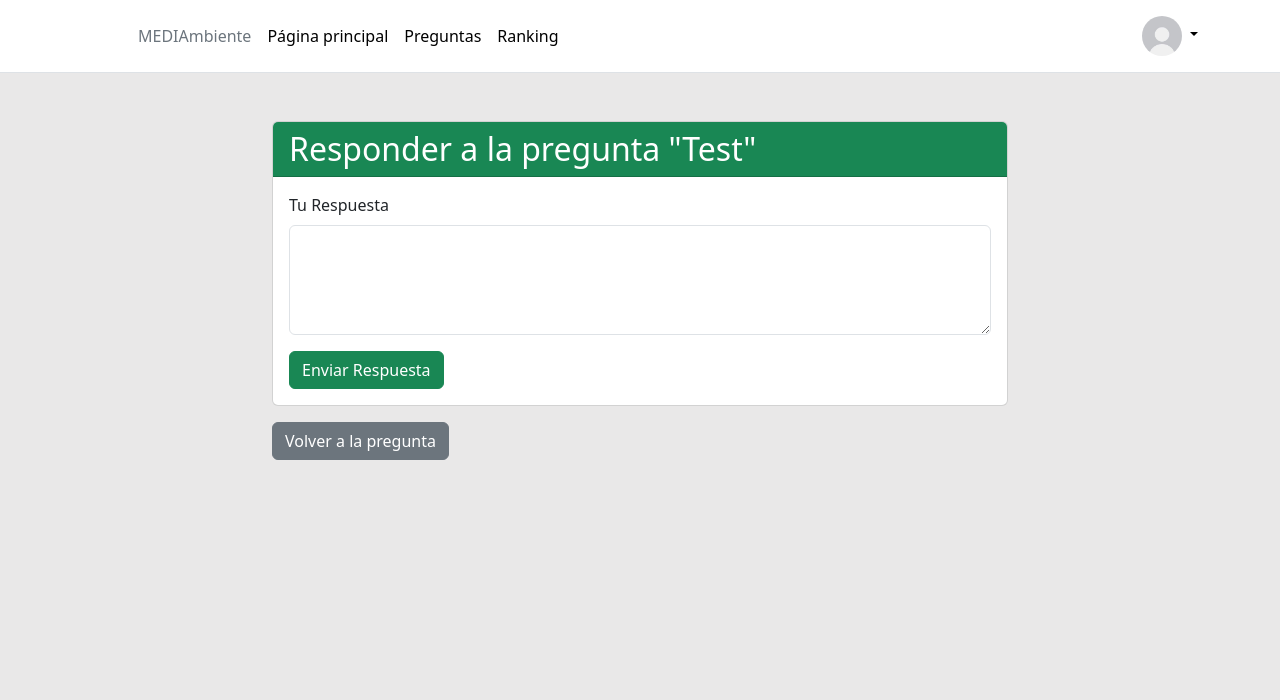
After one commit to DoctorPatita/IWG-GRUPO3, a Django app: page /pregunta/1/responder/ in a window 1280 px wide. The commit adds this page. Shown: the top 700 px of the page. Run offline with Django 4.2, Linux system fonts and the light colour scheme; data comes from the database, SQL or seed files in the repository; both versions use the stored data as it was after the commit.

Commit message:
Ahora se pueden responder las preguntas y ver las respuestas desde la direccion base + /lista_preguntas

```diff
--- a/src/mysite/urls.py
+++ b/src/mysite/urls.py
@@ -37,6 +37,7 @@ from preguntas.views import (
     lista_preguntas,
     detalle_pregunta,
     hacer_pregunta,
+    responder_pregunta,
 
 )
 
@@ -66,12 +67,16 @@ urlpatterns = [
     path('reset/done/', auth_views.PasswordResetCompleteView.as_view(template_name='registration/password_reset_complete.html'),
      name='password_reset_complete'),
 
-    # Lista de preguntas, Respuestas,
+    # Preguntas y Respuestas
     path('lista_preguntas/', lista_preguntas, name='lista_preguntas'),
     path('pregunta/<int:pregunta_id>/', detalle_pregunta, name='detalle_pregunta'),
     path('hacer_pregunta/', hacer_pregunta, name='hacer_pregunta'),
+    path('pregunta/<int:pregunta_id>/responder/', responder_pregunta, name='responder_pregunta'),
+
 
 ]
+
+
 #Para guardar archivos en testeo
 if settings.DEBUG:
     urlpatterns += static(settings.STATIC_URL, document_root=settings.STATIC_ROOT)
--- a/src/preguntas/forms.py
+++ b/src/preguntas/forms.py
@@ -1,7 +1,14 @@
 from django import forms
-from .models import Pregunta
+from .models import Pregunta, Respuesta
 
 class PreguntaForm(forms.ModelForm):
     class Meta:
         model = Pregunta
         fields = ['titulo', 'contenido']
+
+class RespuestaForm(forms.ModelForm):
+    contenido = forms.CharField(widget=forms.Textarea(attrs={'rows': 4, 'cols': 50}))
+
+    class Meta:
+        model = Respuesta
+        fields = ['contenido']
--- /dev/null
+++ b/src/preguntas/templates/preguntas/responder_pregunta.html
@@ -0,0 +1,28 @@
+{% extends 'base.html' %}
+
+{% block content %}
+<div class="container mt-5">
+    <div class="row justify-content-center">
+        <div class="col-md-8">
+            <div class="card">
+                <div class="card-header bg-success text-white">
+                    <h2 class="mb-0">Responder a la pregunta "{{ pregunta.titulo }}"</h2>
+                </div>
+                <div class="card-body">
+                    <form method="post">
+                        {% csrf_token %}
+                        <div class="mb-3">
+                            <label for="contenido" class="form-label">Tu Respuesta</label>
+                            <textarea id="contenido" name="contenido" class="form-control" rows="4"></textarea>
+                        </div>
+                        <button type="submit" class="btn btn-success">Enviar Respuesta</button>
+                    </form>
+                </div>
+            </div>
+            <div class="mt-3">
+                <a href="{% url 'detalle_pregunta' pregunta_id=pregunta.id %}" class="btn btn-secondary">Volver a la pregunta</a>
+            </div>
+        </div>
+    </div>
+</div>
+{% endblock content %}
--- a/src/preguntas/views.py
+++ b/src/preguntas/views.py
@@ -1,6 +1,6 @@
 from django.shortcuts import render, redirect
 from preguntas.models import Pregunta, Respuesta
-from .forms import PreguntaForm
+from .forms import PreguntaForm, RespuestaForm
 
 
 def lista_preguntas(request):
@@ -9,6 +9,22 @@ def lista_preguntas(request):
 
 def detalle_pregunta(request, pregunta_id):
     pregunta = Pregunta.objects.get(pk=pregunta_id)
+
+# Verifica si se ha enviado un formulario de respuesta
+    if request.method == 'POST':
+        respuesta_form = RespuestaForm(request.POST)
+        if respuesta_form.is_valid():
+            # Procesa y guarda la respuesta aquí
+            # Se asigna la pregunta y el autor a la respuesta
+            nueva_respuesta = respuesta_form.save(commit=False)
+            nueva_respuesta.pregunta = pregunta
+            nueva_respuesta.autor = request.user  # O el usuario actual
+            nueva_respuesta.save()
+            # Redirige o realiza cualquier acción deseada después de responder
+
+    else:
+        respuesta_form = RespuestaForm()  # Crea un formulario vacío para respuestas
+
     return render(request, 'preguntas/detalle_pregunta.html', {'pregunta': pregunta})
 
 def hacer_pregunta(request):
@@ -23,3 +39,20 @@ def hacer_pregunta(request):
         form = PreguntaForm()
 
     return render(request, 'preguntas/hacer_pregunta.html', {'form': form})
+
+def responder_pregunta(request, pregunta_id):
+    pregunta = Pregunta.objects.get(pk=pregunta_id)
+
+    if request.method == 'POST':
+        # Procesa el formulario de respuesta
+        form = RespuestaForm(request.POST)
+        if form.is_valid():
+            nueva_respuesta = form.save(commit=False)
+            nueva_respuesta.autor = request.user
+            nueva_respuesta.pregunta = pregunta  #asocia la respuesta a la pregunta
+            nueva_respuesta.save()
+            return redirect('detalle_pregunta', pregunta_id=pregunta_id)
+    else:
+        form = RespuestaForm()
+
+    return render(request, 'preguntas/responder_pregunta.html', {'form': form, 'pregunta': pregunta})
```
Also changed, not shown: src/preguntas/templates/preguntas/detalle_pregunta.html (+5 -2 lines), src/db.sqlite3, src/preguntas/models.py (line endings or trailing spaces).
